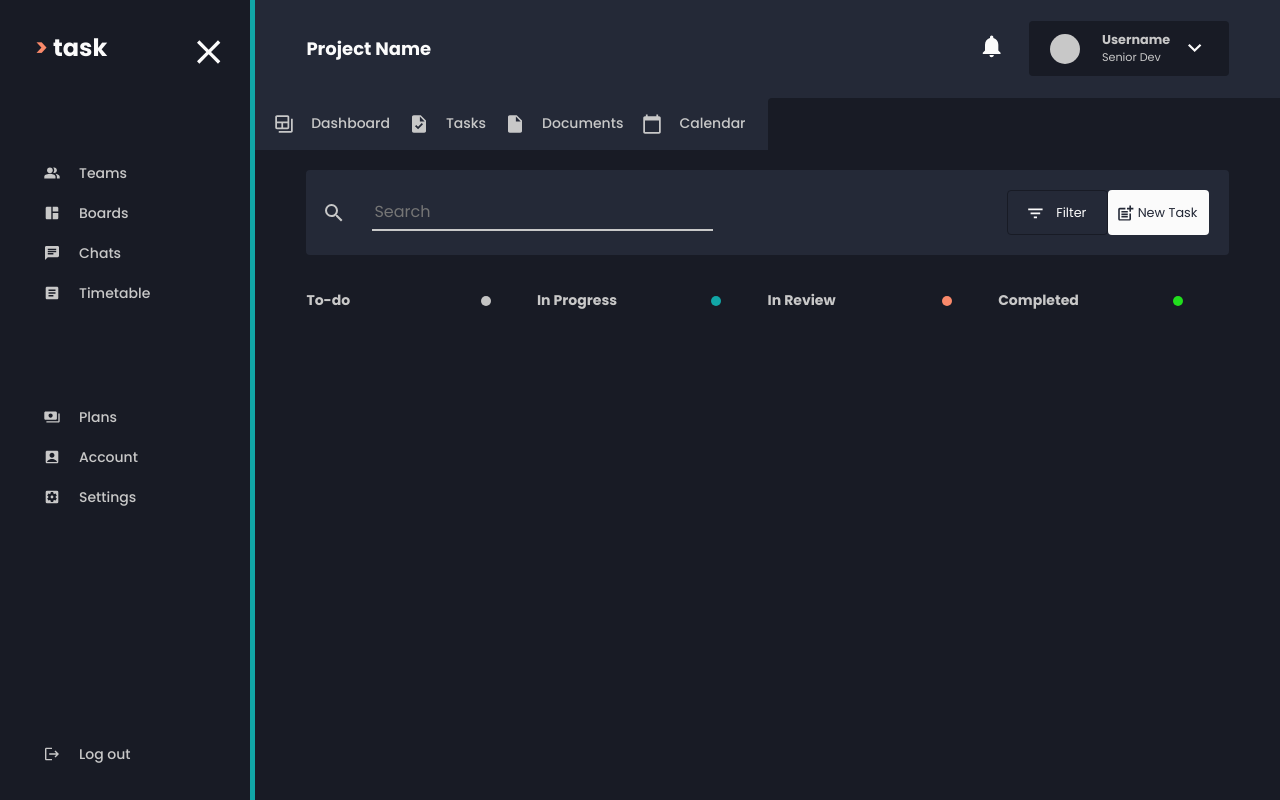
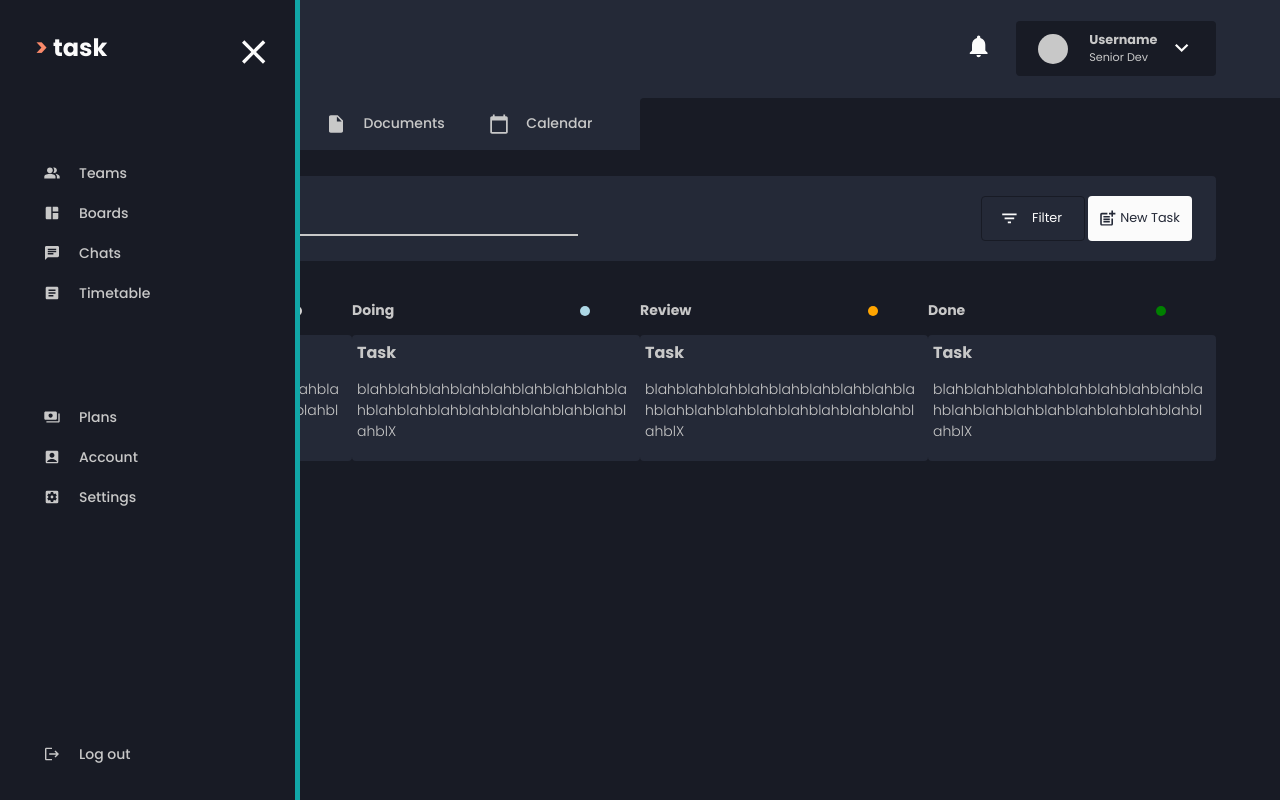
Before and after one commit to 0xOKNOTOK/task-manager, a Next.js app: page /test in a window 1280 px wide. Built offline with nearby package versions, Linux system fonts and the light colour scheme.

Commit message:
Strange quirk behavior with flexbox causing navigation to shrink, made nav absolute and removed its background on close.

```diff
--- a/components/Navbar/Navbar.module.css
+++ b/components/Navbar/Navbar.module.css
@@ -1,4 +1,6 @@
 .nav {
+  position: absolute;
+  top: 1;
   z-index: 1;
   display: flex;
   flex-direction: column;
@@ -39,6 +41,7 @@
 }
 
 .closedNav {
+  position: absolute;
   transition: var(--transition-speed) ease-out;
   display: flex;
   flex-direction: column;
@@ -47,8 +50,6 @@
   height: 100vh;
   width: 5%;
   max-width: 300px;
-  background-color: var(--background-grey);
-  border-right: 5px var(--element-aqua) solid;
 }
 
 .closedUl {
--- a/components/SectionHeader/SectionHeader.module.css
+++ b/components/SectionHeader/SectionHeader.module.css
@@ -1,9 +1,10 @@
 .singleHeader {
-  width: 80%;
+  width: 100%;
   display: flex;
   align-items: center;
   justify-content: space-between;
   font-size: 0.75rem;
+  margin-right: 50px;
 }
 
 .progressDot {
--- a/components/Task/Task.tsx
+++ b/components/Task/Task.tsx
@@ -1,8 +1,10 @@
 import React from 'react'
 import { FlexWrapper } from '../FlexWrapper/FlexWrapper'
+import styles from './Task.module.css'
 
 interface Props {
   task: Task
+  className: string
 }
 
 interface Task {
@@ -12,12 +14,14 @@ interface Task {
   comments?: Array<object> // TODO format of comments depends on the implementation on the backend.
 }
 
-export const Task = ({ task }: Props) => {
+export const Task = ({ task, className }: Props) => {
   return (
-    <FlexWrapper>
-      <h1></h1>
-      <p></p>
+    <div className={className}>
+      <h4>Task</h4>
+      <p>
+        blahblahblahblahblahblahblahblahblahblahblahblahblahblahblahblahblahblahblX
+      </p>
       <span></span>
-    </FlexWrapper>
+    </div>
   )
 }
--- a/components/TasksManager/TasksManager.module.css
+++ b/components/TasksManager/TasksManager.module.css
@@ -1,19 +1,36 @@
-.grid {
+.taskManager {
+  display: flex;
+  flex-direction: column;
   width: 90%;
-  grid-auto-flow: row;
-  display: grid;
-  grid-template-columns: 1fr 1fr 1fr 1fr;
-  grid-template-rows: 0.5fr 1fr 1.5fr;
-  gap: 0px 0px;
-  grid-template-areas:
-    '. . . .'
-    '. . . .'
-    '. . . .';
 }
 
-.columnTitles {
-  width: 100%;
+.headers {
   display: flex;
   justify-content: space-between;
-  align-items: center;
+  width: 100%;
 }
+.dd {
+  display: flex;
+}
+.taskWrapper {
+  width: 25%;
+  display: flex;
+  flex-direction: column;
+  overflow-wrap: break-word;
+}
+
+.task {
+  background-color: var(--background-blue);
+  border-radius: var(--border-radius);
+  padding: 5px;
+}
+
+.task h4 {
+  padding: 0;
+  margin: 0;
+}
+
+.task p {
+  font-size: 0.875rem;
+  font-weight: lighter;
+}
--- a/components/TasksManager/TasksManager.tsx
+++ b/components/TasksManager/TasksManager.tsx
@@ -1,23 +1,31 @@
 import React from 'react'
-import { GridWrapper } from '../GridWrapper/GridWrapper'
 import { SectionHeader } from '../SectionHeader/SectionHeader'
+import { Task } from '../Task/Task'
 import styles from './TasksManager.module.css'
 
 export const TasksManager = () => {
   return (
-    <GridWrapper className={styles.grid}>
-      <div className={styles.columnTitles}>
-        <SectionHeader sectionTitle='To-do' dotColour='#C4C4C4' />
+    <div className={styles.taskManager}>
+      <div className={styles.headers}>
+        <SectionHeader sectionTitle='To-do' dotColour='lightgrey' />
+        <SectionHeader sectionTitle='Doing' dotColour='lightblue' />
+        <SectionHeader sectionTitle='Review' dotColour='orange' />
+        <SectionHeader sectionTitle='Done' dotColour='green' />
       </div>
-      <div className={styles.columnTitles}>
-        <SectionHeader sectionTitle='In Progress' dotColour='#11A6A6' />
+      <div className={styles.dd}>
+        <div className={styles.taskWrapper}>
+          <Task className={styles.task} task={{}} />
+        </div>
+        <div className={styles.taskWrapper}>
+          <Task className={styles.task} task={{}} />
+        </div>
+        <div className={styles.taskWrapper}>
+          <Task className={styles.task} task={{}} />
+        </div>
+        <div className={styles.taskWrapper}>
+          <Task className={styles.task} task={{}} />
+        </div>
       </div>
-      <div className={styles.columnTitles}>
-        <SectionHeader sectionTitle='In Review' dotColour='#F9896A' />
-      </div>
-      <div className={styles.columnTitles}>
-        <SectionHeader sectionTitle='Completed' dotColour='#21DE1D' />
-      </div>
-    </GridWrapper>
+    </div>
   )
 }
```
Also changed, not shown: components/Task/Task.module.css (added).
